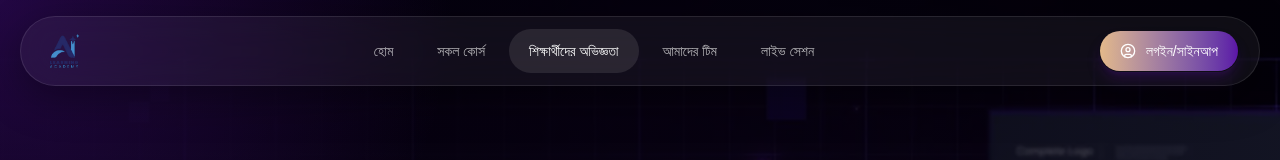
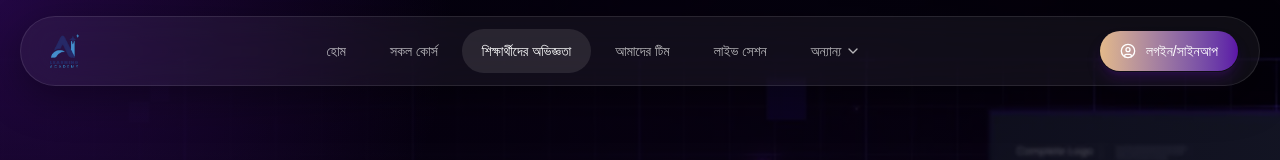
Before and after one commit to gmitsolution3/ai-learning-academy, a Next.js app: page /student-reviews in a window 1280 px wide. Shown: the top 160 px of the page. Built offline with nearby package versions, Linux system fonts and the light colour scheme; a web font is replaced by a local one.

Commit message:
added dropdown feature on header navbar

```diff
--- a/app/layout.tsx
+++ b/app/layout.tsx
@@ -1,7 +1,7 @@
 import type { Metadata } from "next";
 import { Inter, Anek_Bangla } from "next/font/google";
 import "./globals.css";
-import Header from "@/components/Header";
+import Header from "@/components/Header/Header";
 import Footer from "./../components/Footer";
 
 const inter = Inter({
--- a/components/CourseDetail/CourseOverview.tsx
+++ b/components/CourseDetail/CourseOverview.tsx
@@ -31,12 +31,10 @@ export default function CourseOverview() {
       aria-labelledby="course-overview-heading"
       className="relative"
     >
-      {/* Optional: Overlay for better text readability */}
-
       <div className="relative z-10">
         <Card
           style={{
-            backgroundImage: "url('/kids-learning-ai.jpg')", // Replace with your image path
+            backgroundImage: "url('/kids-learning-ai.jpg')",
           }}
           className="w-full max-w-7xl mx-auto border-2 border-white/70 shadow-lg bg-[#03050A] p-5 pr-8 bg-opacity-90 bg-cover bg-center bg-no-repeat relative"
         >
--- a/components/Header.tsx
+++ b/components/Header/Header.tsx
@@ -6,19 +6,38 @@ import { useState } from "react";
 import { CircleUser, Menu, X } from "lucide-react";
 import { Button } from "@/components/ui/button";
 import { usePathname } from "next/navigation";
-
-const navItems = [
-  { label: "হোম", href: "/" },
-  { label: "সকল কোর্স", href: "/courses" },
-  { label: "শিক্ষার্থীদের অভিজ্ঞতা", href: "/student-reviews" },
-  { label: "আমাদের টিম", href: "/our-team" },
-  { label: "লাইভ সেশন", href: "/live-session" },
-];
+import { INavItem } from "@/types";
+import { renderNavItem } from "./renderNavItem";
+import { navItems } from "./navItems";
 
 export default function Header() {
   const [mobileOpen, setMobileOpen] = useState(false);
+  const [openDropdowns, setOpenDropdowns] = useState<{
+    [key: string]: boolean;
+  }>({});
+  const [mobileOpenDropdowns, setMobileOpenDropdowns] = useState<{
+    [key: string]: boolean;
+  }>({});
 
   const pathname = usePathname();
+
+  const updateDropdown = (
+    label: string,
+    type: "toggle" | "open" | "close",
+    isMobile = false,
+  ) => {
+    const setter = isMobile
+      ? setMobileOpenDropdowns
+      : setOpenDropdowns;
+
+    setter((prev) => ({
+      ...prev,
+      [label]: type === "toggle" ? !prev[label] : type === "open",
+    }));
+  };
+
+  const isDropdownActive = (item: INavItem): boolean =>
+    item.items?.some((sub) => pathname === sub.href) ?? false;
 
   return (
     <header
@@ -44,19 +63,29 @@ export default function Header() {
           className="hidden items-center gap-1 p-1 lg:flex"
           aria-label="Main navigation"
         >
-          {navItems.map((item) => (
-            <Link
-              key={item.href}
-              href={item.href}
-              className={`rounded-full px-5 py-3 text-sm transition ${
-                pathname === item.href
-                  ? "bg-white/10 text-white"
-                  : "text-white/70 hover:bg-white/5 hover:text-white"
-              }`}
-            >
-              {item.label}
-            </Link>
-          ))}
+          {navItems.map((item) => {
+            const hasDropdown = Boolean(item.items);
+
+            const isOpen = openDropdowns[item.label];
+            const isActive = hasDropdown
+              ? isDropdownActive(item)
+              : item.href
+                ? pathname === item.href
+                : false;
+
+            return renderNavItem({
+              item,
+              isMobile: false,
+              pathname,
+              isOpen,
+              isActive,
+              onToggle: () => updateDropdown(item.label, "toggle"),
+              onOpen: () => updateDropdown(item.label, "open"),
+              onClose: () => updateDropdown(item.label, "close"),
+              closeMobileMenu: () => setMobileOpen(false),
+              resetMobileDropdowns: () => setMobileOpenDropdowns({}),
+            });
+          })}
         </nav>
 
         {/* Right side */}
@@ -99,20 +128,33 @@ export default function Header() {
             className="flex flex-col gap-1"
             aria-label="Mobile navigation"
           >
-            {navItems.map((item, index) => (
-              <Link
-                key={item.href}
-                href={item.href}
-                onClick={() => setMobileOpen(false)}
-                className={`rounded-xl px-4 py-3 text-sm transition ${
-                  pathname === item.href
-                    ? "bg-white/10 text-white"
-                    : "text-white/70 hover:bg-white/5 hover:text-white"
-                }`}
-              >
-                {item.label}
-              </Link>
-            ))}
+            {navItems.map((item) => {
+              const hasDropdown = Boolean(item.items);
+
+              const isOpen = mobileOpenDropdowns[item.label];
+              const isActive = hasDropdown
+                ? isDropdownActive(item)
+                : item.href
+                  ? pathname === item.href
+                  : false;
+
+              return renderNavItem({
+                item,
+                isMobile: true,
+                pathname,
+                isOpen,
+                isActive,
+                onToggle: () =>
+                  updateDropdown(item.label, "toggle", true),
+                onOpen: () =>
+                  updateDropdown(item.label, "open", true),
+                onClose: () =>
+                  updateDropdown(item.label, "close", true),
+                closeMobileMenu: () => setMobileOpen(false),
+                resetMobileDropdowns: () =>
+                  setMobileOpenDropdowns({}),
+              });
+            })}
           </nav>
 
           <div className="mt-3 border-t border-white/10 pt-3">
--- /dev/null
+++ b/components/Header/navItems.ts
@@ -0,0 +1,30 @@
+import { INavItem } from "@/types";
+
+export const navItems: INavItem[] = [
+  { label: "হোম", href: "/" },
+  { label: "সকল কোর্স", href: "/courses" },
+  { label: "শিক্ষার্থীদের অভিজ্ঞতা", href: "/student-reviews" },
+  { label: "আমাদের টিম", href: "/our-team" },
+  {
+    label: "লাইভ সেশন",
+    href: "/live-sessions",
+  },
+  {
+    label: "অন্যান্য",
+    items: [
+      {
+        label: "আমাদের সম্পর্কে",
+        href: "/about-us",
+      },
+    ],
+  },
+  // You can add dropdowns like this:
+  // {
+  //   label: "রিসোর্সেস",
+  //   items: [
+  //     { label: "ব্লগ", href: "/blog" },
+  //     { label: "টিউটোরিয়াল", href: "/tutorials" },
+  //     { label: "FAQ", href: "/faq" },
+  //   ]
+  // },
+];
--- /dev/null
+++ b/components/Header/renderNavItem.tsx
@@ -0,0 +1,97 @@
+import { IRenderNavItem } from "@/types";
+import Link from 'next/link';
+import { ChevronDown } from "lucide-react";
+
+export const renderNavItem = ({
+  item,
+  isMobile,
+  pathname,
+  isOpen,
+  isActive,
+  onToggle,
+  onOpen,
+  onClose,
+  closeMobileMenu,
+  resetMobileDropdowns,
+}: IRenderNavItem) => {
+  const hasDropdown = Boolean(item.items);
+
+  const baseClass = isMobile
+    ? "rounded-xl px-4 py-3 text-sm"
+    : "rounded-full px-5 py-3 text-sm";
+
+  const stateClass = isActive
+    ? "bg-white/10 text-white"
+    : "text-white/70 hover:bg-white/5 hover:text-white";
+
+  if (!hasDropdown) {
+    return (
+      <Link
+        href={item.href!}
+        onClick={() => isMobile && closeMobileMenu()}
+        className={`${baseClass} ${stateClass}`}
+      >
+        {item.label}
+      </Link>
+    );
+  }
+
+  return (
+    <div className={isMobile ? "w-full" : "relative"}>
+      <button
+        onClick={onToggle}
+        onMouseEnter={() => !isMobile && onOpen()}
+        onMouseLeave={() => !isMobile && onClose()}
+        className={`w-full flex items-center justify-between gap-1 ${baseClass} ${stateClass}`}
+        aria-expanded={isOpen}
+      >
+        <span>{item.label}</span>
+        <ChevronDown
+          className={`size-4 transition-transform duration-200 ${
+            isOpen ? "rotate-180" : ""
+          }`}
+        />
+      </button>
+
+      {isOpen && (
+        <div
+          onMouseEnter={() => !isMobile && onOpen()}
+          onMouseLeave={() => !isMobile && onClose()}
+          className={
+            isMobile
+              ? "mt-1 ml-4 flex flex-col gap-1"
+              : "absolute left-0 mt-0 w-48 rounded-lg border border-white/10 bg-black/80 backdrop-blur-xl shadow-lg overflow-hidden"
+          }
+        >
+          {item.items!.map((subItem) => {
+            const isSubActive = pathname === subItem.href;
+
+            return (
+              <Link
+                key={subItem.href}
+                href={subItem.href}
+                onClick={() => {
+                  if (isMobile) {
+                    closeMobileMenu();
+                    resetMobileDropdowns();
+                  }
+                }}
+                className={`block ${
+                  isMobile
+                    ? "rounded-xl px-4 py-3 text-sm"
+                    : "px-4 py-3 text-sm"
+                } ${
+                  isSubActive
+                    ? "bg-white/10 text-white"
+                    : "text-white/70 hover:bg-white/5 hover:text-white"
+                }`}
+              >
+                {subItem.label}
+              </Link>
+            );
+          })}
+        </div>
+      )}
+    </div>
+  );
+};
--- /dev/null
+++ b/types/header.type.ts
@@ -0,0 +1,21 @@
+export interface INavItem {
+  label: string;
+  href?: string;
+  items?: { label: string; href: string }[];
+}
+
+export interface IRenderNavItem {
+  item: INavItem;
+  isMobile: boolean;
+  pathname: string;
+
+  isOpen: boolean;
+  isActive: boolean;
+
+  onToggle: () => void;
+  onOpen: () => void;
+  onClose: () => void;
+
+  closeMobileMenu: () => void;
+  resetMobileDropdowns: () => void;
+}
--- a/types/index.ts
+++ b/types/index.ts
@@ -1,3 +1,4 @@
+export * from "./header.type";
 export * from "./course.type";
 export * from "./testimonial.type";
 export * from "./team-member.type";
```
